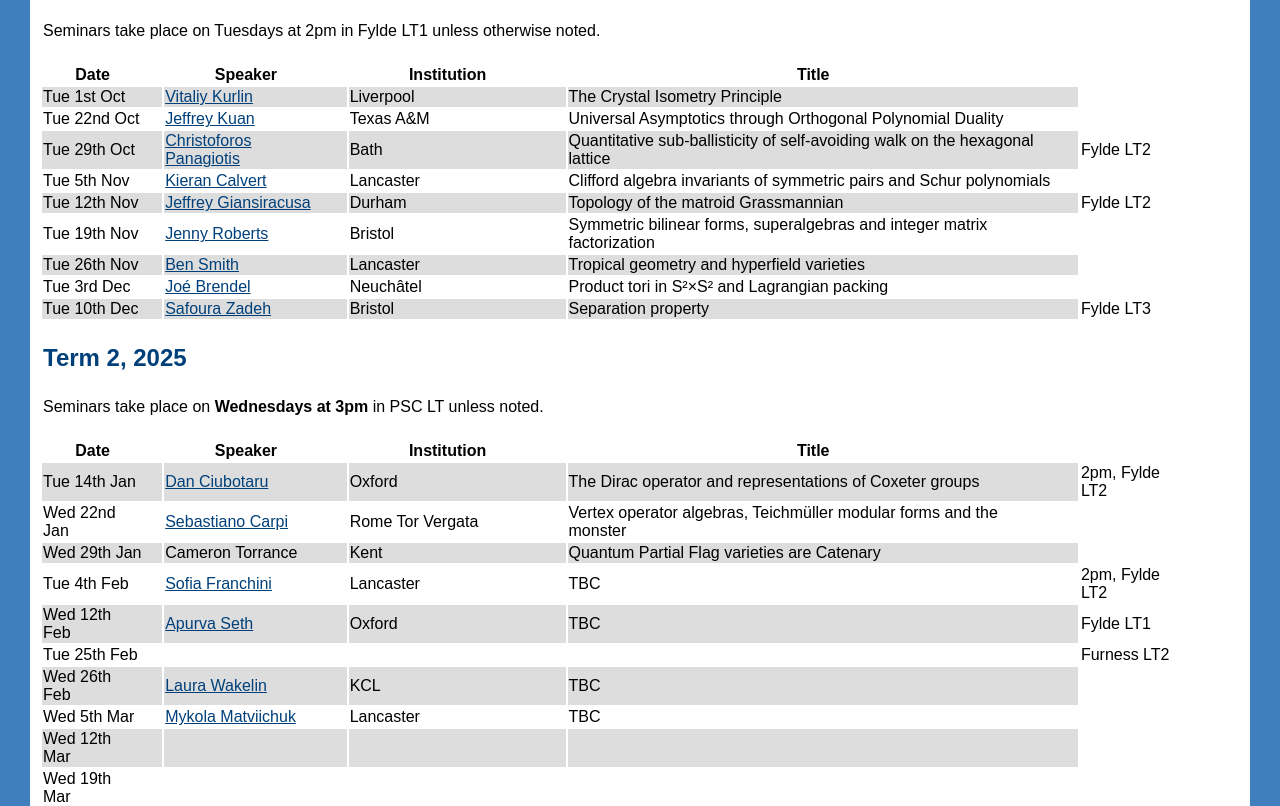
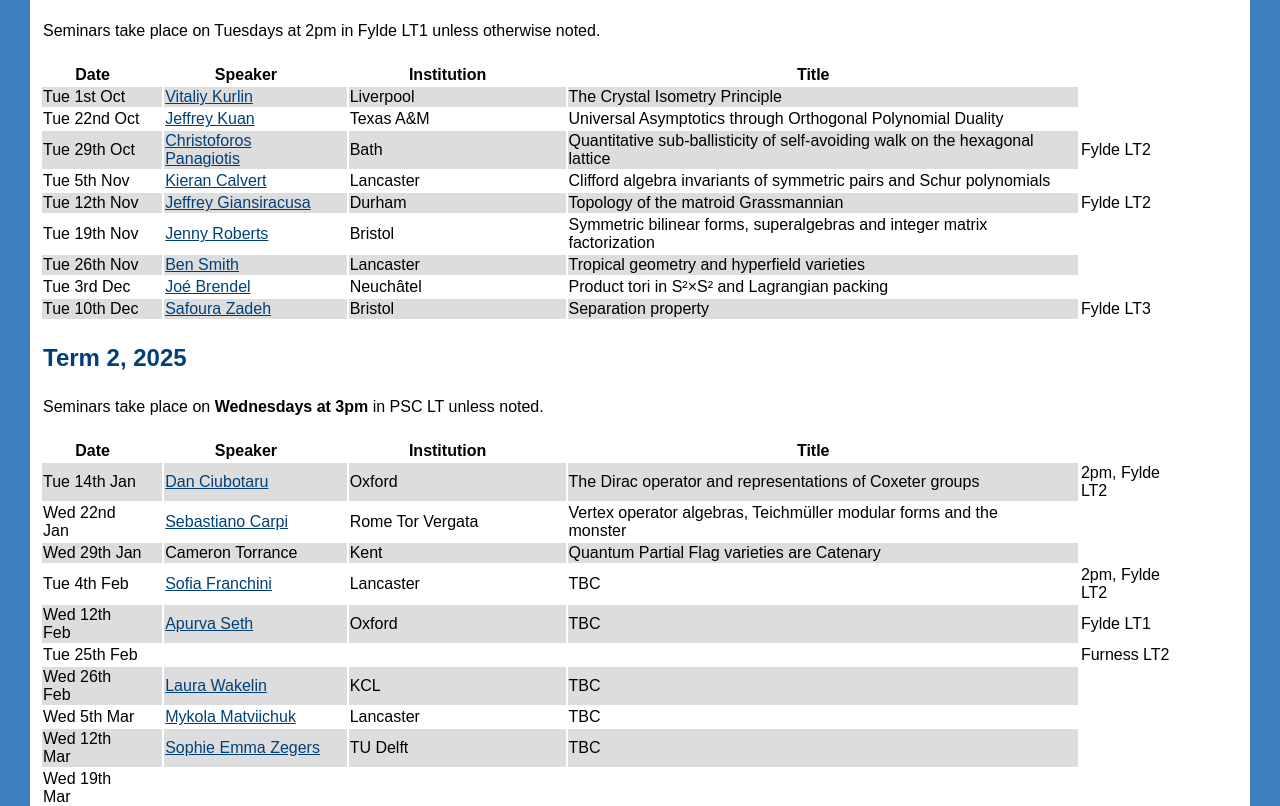
Before and after one commit to j-haslegrave/j-haslegrave.github.io, a plain HTML site: page seminars.html in a window 1280 px wide. Shown: the part 133-939 px from the top of the page. Drawn offline with Linux system fonts and the light colour scheme.

Commit message:
Update seminars.html

```diff
--- a/seminars.html
+++ b/seminars.html
@@ -149,9 +149,9 @@
     </tr>
         <tr class="odd">
       <td>Wed 12th Mar</td>
-      <td></td>
-      <td></td>
-      <td></td>
+      <td><a href="https://sophiemath.dk/">Sophie Emma Zegers</a></td>
+      <td>TU Delft</td>
+      <td>TBC</td>
 
     </tr>
 
```
